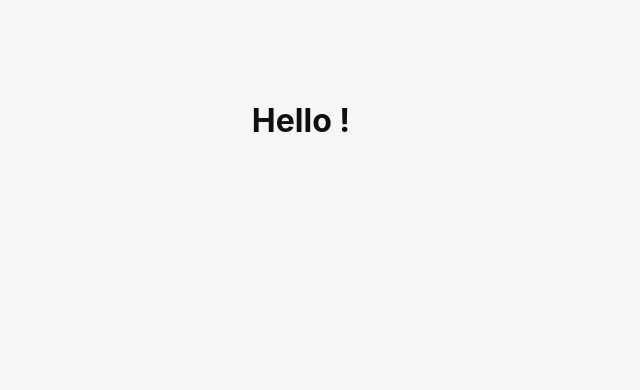
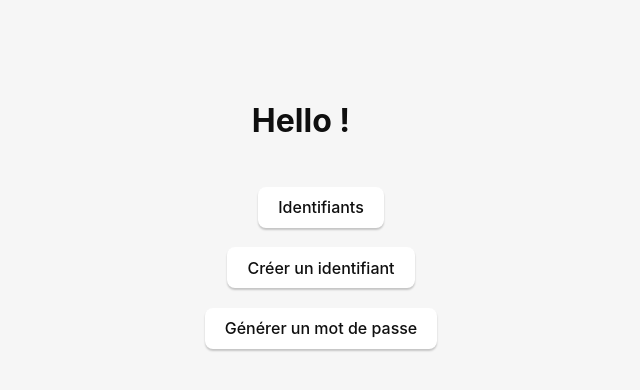
Before and after one commit to Eithliu/mySecureChest, a Vue app: page / in a window 1280 px wide. Both pictures are taken after a click on the button "Enter the Chest". Shown: the top 390 px of the page, without its empty margins (339-979 px from the left). Built offline with nearby package versions, Linux system fonts and the light colour scheme.

Commit message:
complexify the randomization of the password

```diff
--- a/src-tauri/tauri.conf.json
+++ b/src-tauri/tauri.conf.json
@@ -30,7 +30,6 @@
       "icons/128x128@2x.png",
       "icons/icon.icns",
       "icons/icon.ico"
-    ],
-    "externalBin": ["binaries/app"]
+    ]
   }
 }
--- /dev/null
+++ b/src/components/GeneratorSection.vue
@@ -0,0 +1,68 @@
+<script setup lang="ts">
+import { ref } from 'vue';
+
+const props = defineProps<{
+  isGenerator: boolean,
+  length: string,
+}>();
+
+const numberChosen = ref(false);
+const specialCharsChosen = ref(false);
+const pickedLength = ref('');
+
+function randomisePassword(length: string): string {
+  let result = []
+  let chars = 'abcdefghijklmnopqrstuvwxyzABCDEFGHIJKLMNOPQRSTUVWXYZ';
+  let numbers = '0123456789';
+  let specialChars = 'éèçà!è§(&@-_)#@êëù%$*€`£=+/:.;?,âäûüîïôö'
+  for (let i = 0; i < +length; i++) {
+    if (numberChosen.value) {
+      const setOfChars = chars + numbers;
+      result.push(setOfChars.charAt(Math.floor(Math.random() * +length)));
+    } else if (specialCharsChosen.value) {
+      const setOfChars = chars + specialChars;
+      result.push(setOfChars.charAt(Math.floor(Math.random() * +length)));
+    } else if (numberChosen && specialCharsChosen) {
+      const setOfChars = chars + numbers + specialChars;
+      result.push(setOfChars.charAt(Math.floor(Math.random() * +length)));
+    }
+    console.log(result);
+  }
+    return result.join('');
+}
+
+function displayGeneratedPassword(length: string) {
+  return randomisePassword(length);
+}
+</script>
+
+<template>
+  <div class="what-to-include">
+    <p>Include</p>
+    <div class="can-include">
+      <label for="characters">characters</label>
+      <input type="checkbox" value="Characters" id="characters" checked="">
+      <label for="numbers">numbers</label>
+      <input type="checkbox" value="Numbers" id="numbers">
+      <label for="special-chars">special characters</label>
+      <input type="checkbox" value="Special characters" id="special-chars">
+    </div>
+  </div>
+  <p>Value must be between 8 and 128</p>
+  <label for="length">Length</label>
+  <input type="number" v-model="pickedLength" id="length" name="length">
+  <p class="display-password">
+    {{ displayGeneratedPassword(pickedLength) }}
+  </p>
+</template>
+
+<style scoped>
+.display-password {
+
+}
+
+.what-to-include {
+  width: 50%;
+  margin: auto;
+}
+</style>
--- a/src/components/HomePage.vue
+++ b/src/components/HomePage.vue
@@ -1,11 +1,47 @@
 <script setup lang="ts">
+import { ref } from 'vue';
 
+import GeneratorSection from './GeneratorSection.vue';
+
+const isGenerator = ref(false);
+
+function displayGenerator() {
+    isGenerator.value = true;
+}
 </script>
 
 <template>
 <h1>Hello !</h1>
+  <nav class="navigation">
+    <ul>
+      <li>
+        <button @click="displayIdPage">
+          Identifiants
+        </button>
+      </li>
+      <li>
+        <button @click="displayIdCreation">
+          Créer un identifiant
+        </button>
+      </li>
+      <li>
+        <button @click="displayGenerator">
+          Générer un mot de passe
+        </button>
+      </li>
+    </ul>
+  </nav>
+  <GeneratorSection v-if="isGenerator" :isGenerator=true />
 </template>
 
 <style scoped>
+ul {
+  display: flex;
+  flex-direction: column;
+  gap: 1.2rem;
+}
 
+li {
+  list-style-type: none;
+}
 </style>
```
Also changed, not shown: 1 other file (tests, documents, lock files or other folders).
